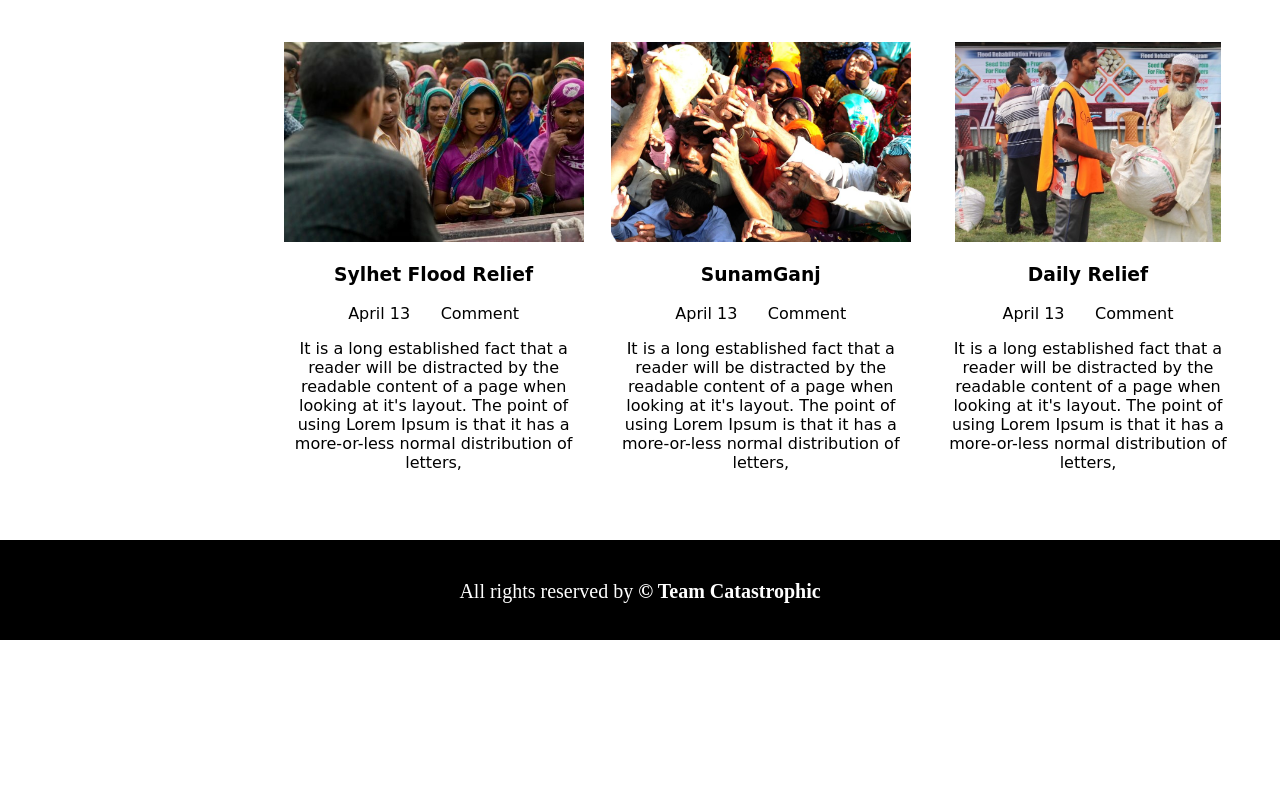
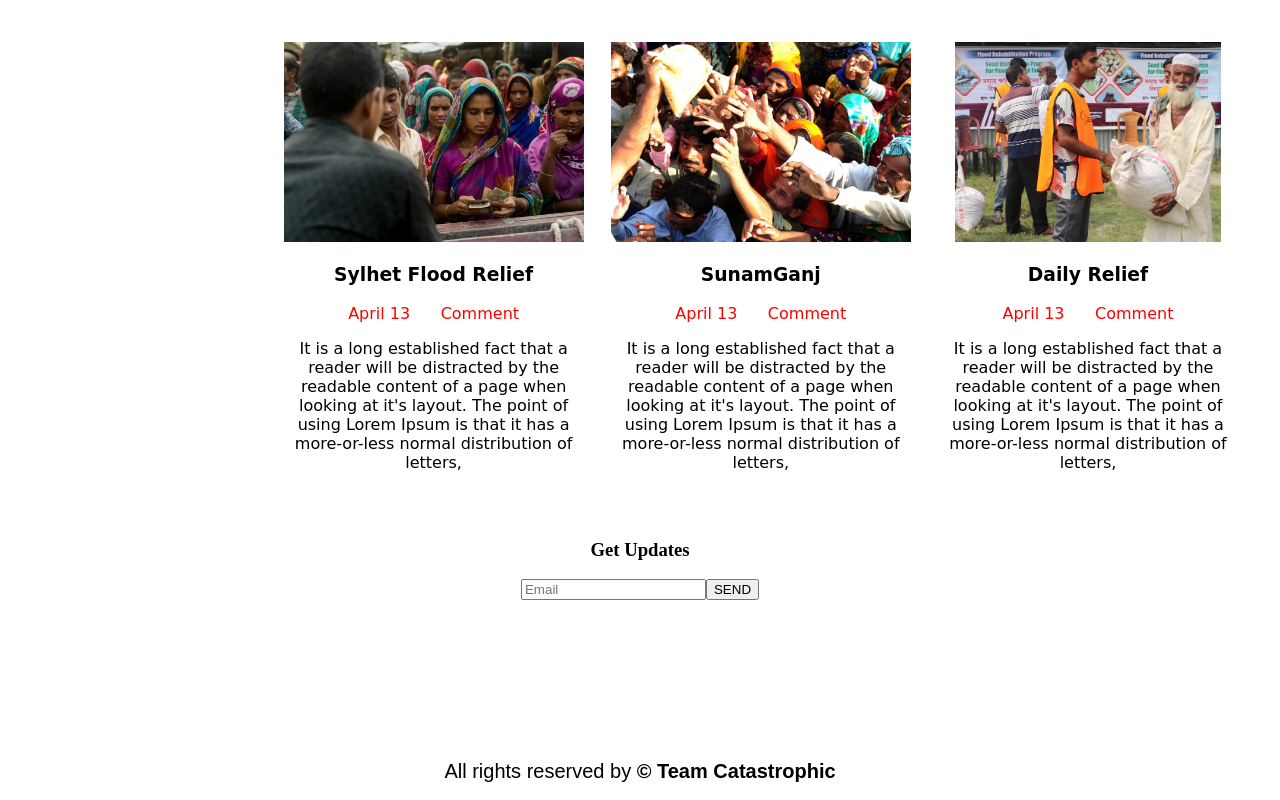
Before and after one commit to safayathahmad/reset-assignment-01-main, a plain HTML site: page index.html in a window 1280 px wide. Shown: the part 2090-2890 px from the top of the page. Before the commit the page ends 2730 px from the top, so only its background shows below. Drawn offline with Linux system fonts and the light colour scheme; a web font is replaced by a local one.

Commit message:
bonus part and google font

```diff
--- a/index.html
+++ b/index.html
@@ -2,10 +2,9 @@
 <html lang="en">
 <head>
     <meta charset="UTF-8">
-    <title>Assignment 01
-
-    </title>
+    <title>Assignment 01</title>
     <link rel="stylesheet" href="style.css">
+    <link rel="stylesheet" href="https://fonts.googleapis.com/css?family=Sofia">
 </head>
 <body>
 
@@ -121,6 +120,19 @@
         </div>
     </div>
 
+    <div class="contact">
+        <h3>Get Updates</h3>
+        <form>
+           <div class="row-cotact">
+                <div>
+                    <input type="email" placeholder="Email" class="inpx" required>
+                </div>
+                <br>
+                <input type="submit" value="SEND" class="sendX btn ">
+            </div>
+        </form>
+     </div>
+
 
     <div class="footer">
         <p id="footer-text">All rights reserved by <b> &copy; Team Catastrophic</b></p>
--- a/style.css
+++ b/style.css
@@ -181,3 +181,35 @@ span {
 .card-img-top {
     height: 200px;
 }
+
+.date-red {
+    color: red;
+    margin: 0;
+ }
+
+ .footer {
+    border-top-left-radius: 20px;
+    border-top-right-radius: 20px;
+    color: black;
+    background: white;
+    padding:100px;
+    box-sizing: border-box;
+    position: relative;
+    font-family: "Sofia", sans-serif;
+ }
+
+.row-cotact {
+    display: flex;
+    margin: 0 auto;
+    justify-content: center;
+}
+
+.contact {
+    margin: 0 auto;
+    position: static;
+    z-index: 1;
+}
+
+h3 {
+    text-align: center;
+}
```
